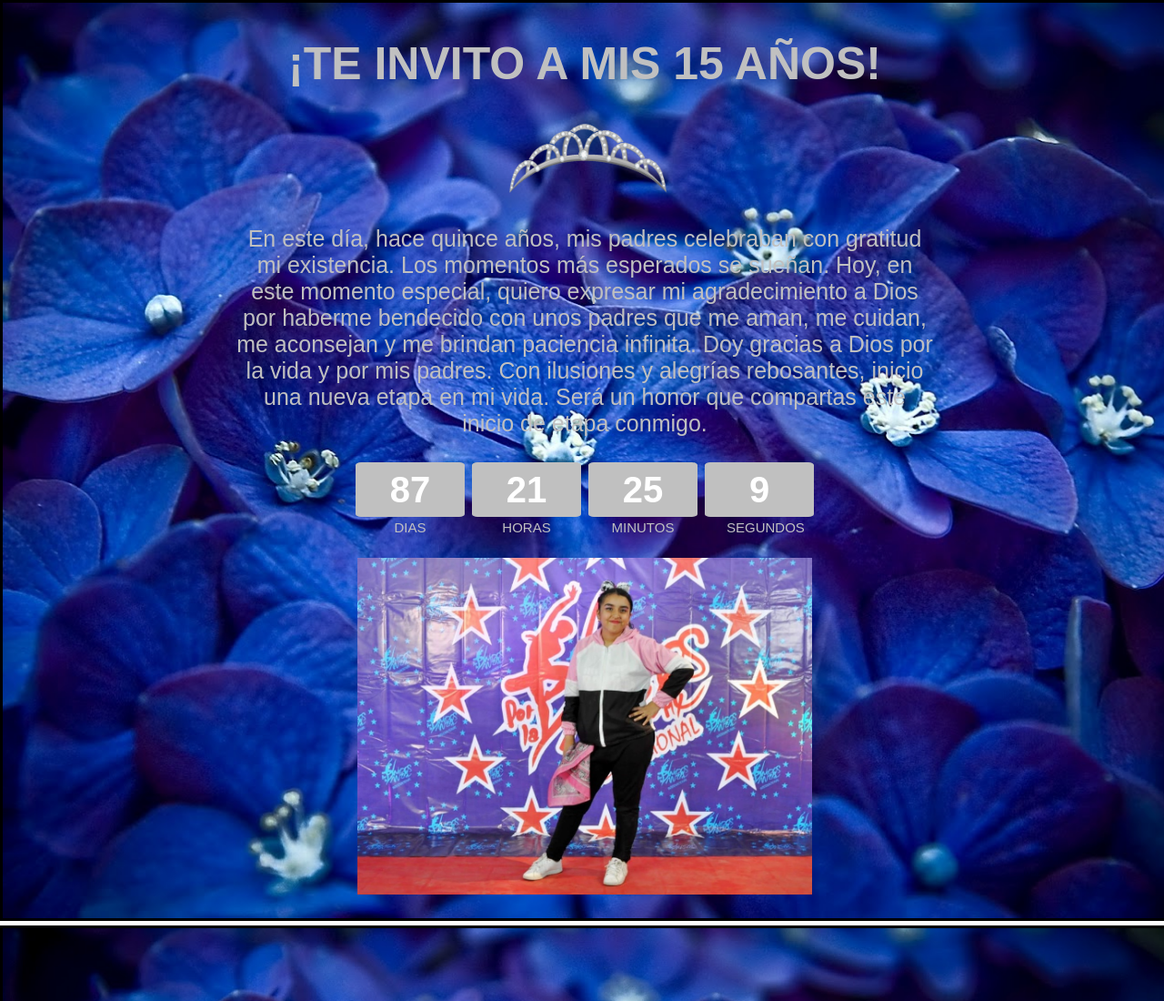
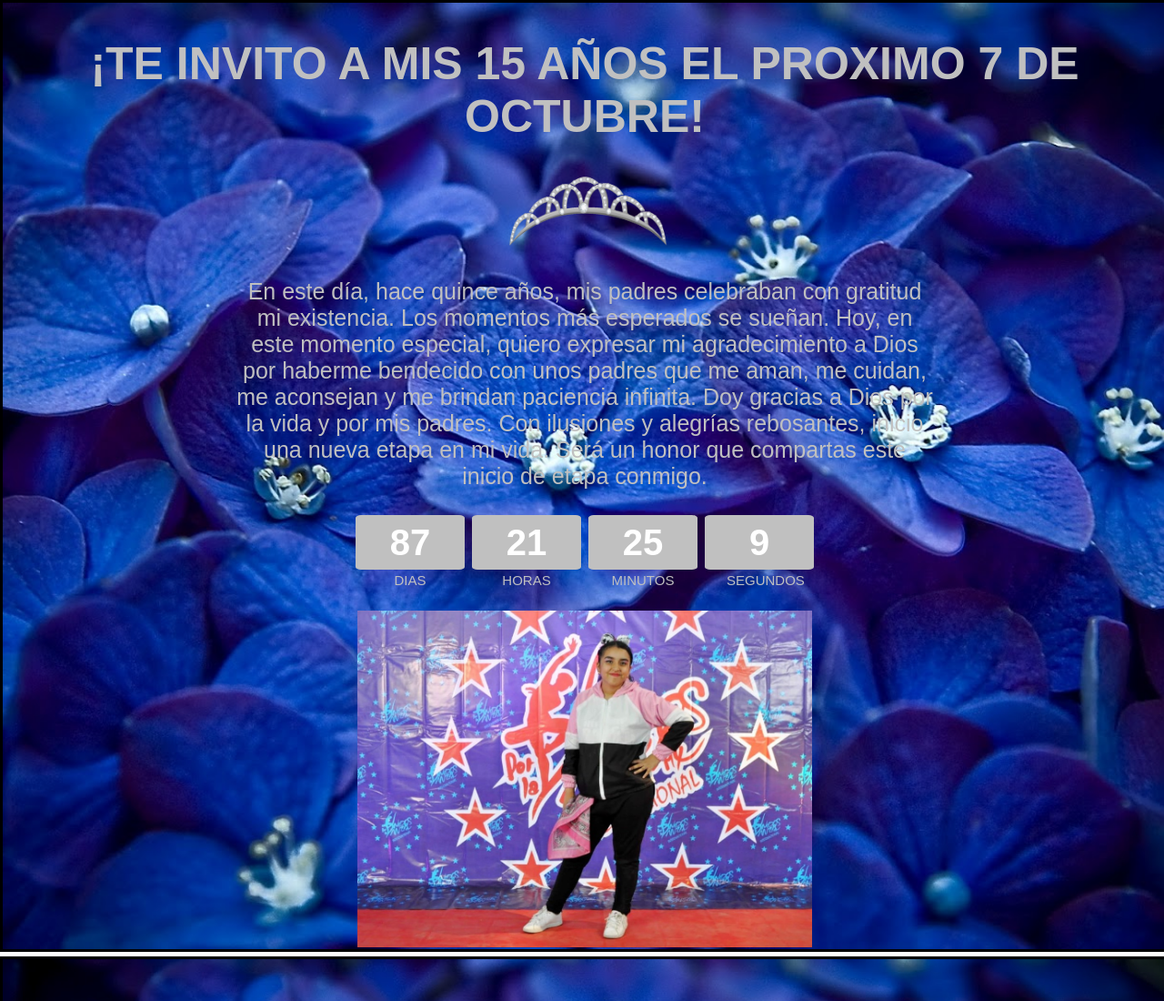
Before and after one commit to acerverag/acerverag.github.io, a plain HTML site: page index.html in a window 1280 px wide. Shown: the top 1100 px of the page at 91% size. Drawn offline with Linux system fonts and the light colour scheme.

Commit message:
Cambio titulo

```diff
--- a/index.html
+++ b/index.html
@@ -17,7 +17,7 @@
             </audio>
 
 
-            <h1>¡TE INVITO A MIS 15 AÑOS!</h1>
+            <h1>¡TE INVITO A MIS 15 AÑOS EL PROXIMO 7 DE OCTUBRE!</h1>
 
             <img src="Imagenes/Corona.png" class="corona">
 
```
